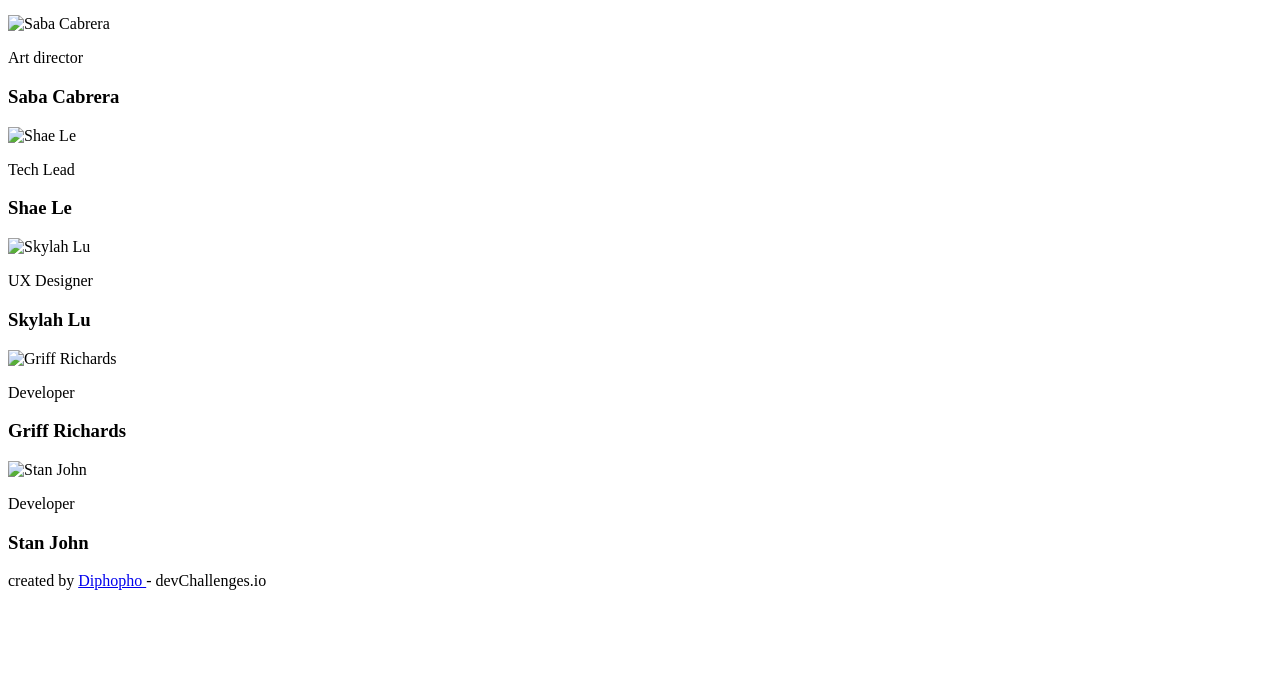
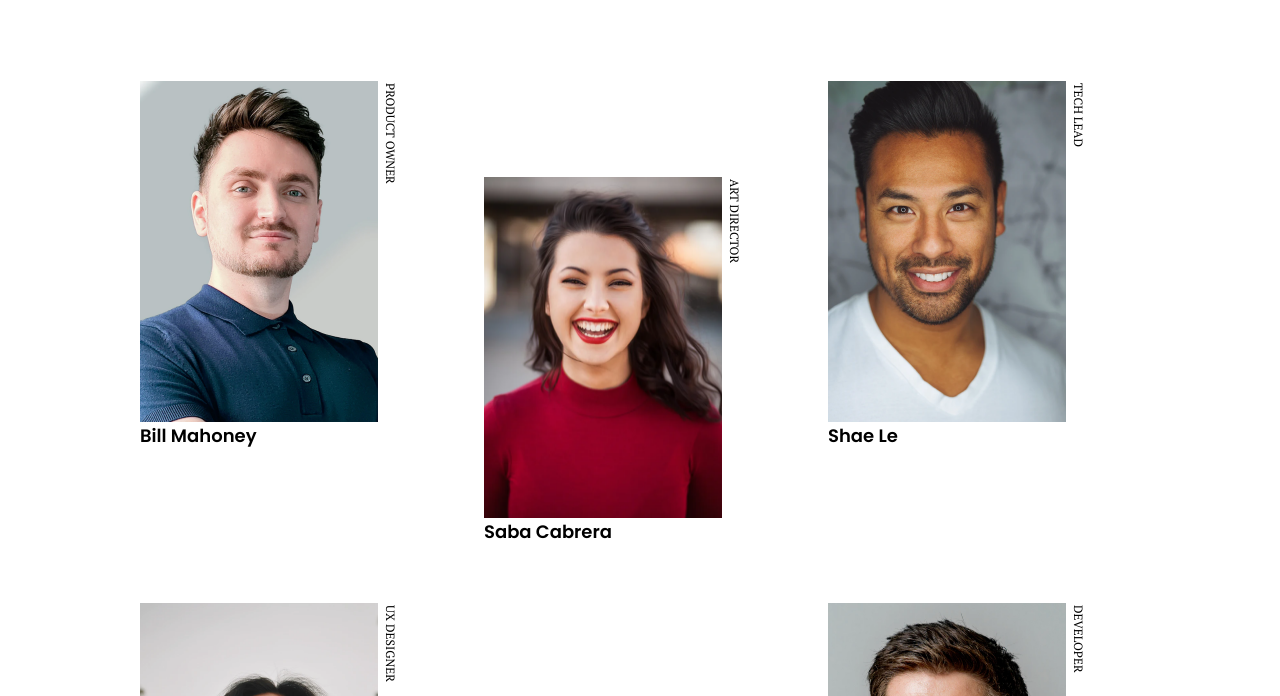
Before and after one commit to Diphopho/my-team-page-master, a plain HTML site: page index.html in a window 1280 px wide. Shown: the part 257-953 px from the top of the page. Before the commit the page ends 863 px from the top, so only its background shows below. Drawn offline with nearby package versions, Linux system fonts and the light colour scheme; files that its build step writes are made by us from their sources; the site is published under a folder, as on GitHub Pages, so addresses that start at the root find nothing.

Commit message:
Update index.html

```diff
--- a/index.html
+++ b/index.html
@@ -9,7 +9,7 @@
     />
 
     <link rel="icon" href="/images/devchallenges.png" />
-    <link rel="stylesheet" href="/style/css/style.css" />
+    <link rel="stylesheet" href="style/css/style.css" />
   </head>
   <body>
     <header class="header">
@@ -24,28 +24,28 @@
     </header>
     <main class="main">
       <div class="card">
-        <img class="card__image" src="/images/photo1.png" alt="Bill Mahoney" />
+        <img class="card__image" src="images/photo1.png" alt="Bill Mahoney" />
         <div class="card__caption">
           <p class="card__paragraph">Product owner</p>
         </div>
         <h3 class="card__title">Bill Mahoney</h3>
       </div>
       <div class="card">
-        <img class="card__image" src="/images/photo2.png" alt="Saba Cabrera" />
+        <img class="card__image" src="images/photo2.png" alt="Saba Cabrera" />
         <div class="card__caption">
           <p class="card__paragraph">Art director</p>
         </div>
         <h3 class="card__title">Saba Cabrera</h3>
       </div>
       <div class="card">
-        <img class="card__image" src="/images/photo3.png" alt="Shae Le" />
+        <img class="card__image" src="images/photo3.png" alt="Shae Le" />
         <div class="card__caption">
           <p class="card__paragraph">Tech Lead</p>
         </div>
         <h3 class="card__title">Shae Le</h3>
       </div>
       <div class="card">
-        <img class="card__image" src="/images/photo4.png" alt="Skylah Lu" />
+        <img class="card__image" src="images/photo4.png" alt="Skylah Lu" />
         <div class="card__caption">
           <p class="card__paragraph">UX Designer</p>
         </div>
@@ -54,7 +54,7 @@
       <div class="card">
         <img
           class="card__image"
-          src="/images/photo5.png"
+          src="images/photo5.png"
           alt="Griff Richards"
         />
         <div class="card__caption">
@@ -63,7 +63,7 @@
         <h3 class="card__title">Griff Richards</h3>
       </div>
       <div class="card">
-        <img class="card__image" src="/images/photo6.png" alt="Stan John" />
+        <img class="card__image" src="images/photo6.png" alt="Stan John" />
         <div class="card__caption">
           <p class="card__paragraph">Developer</p>
         </div>
```
